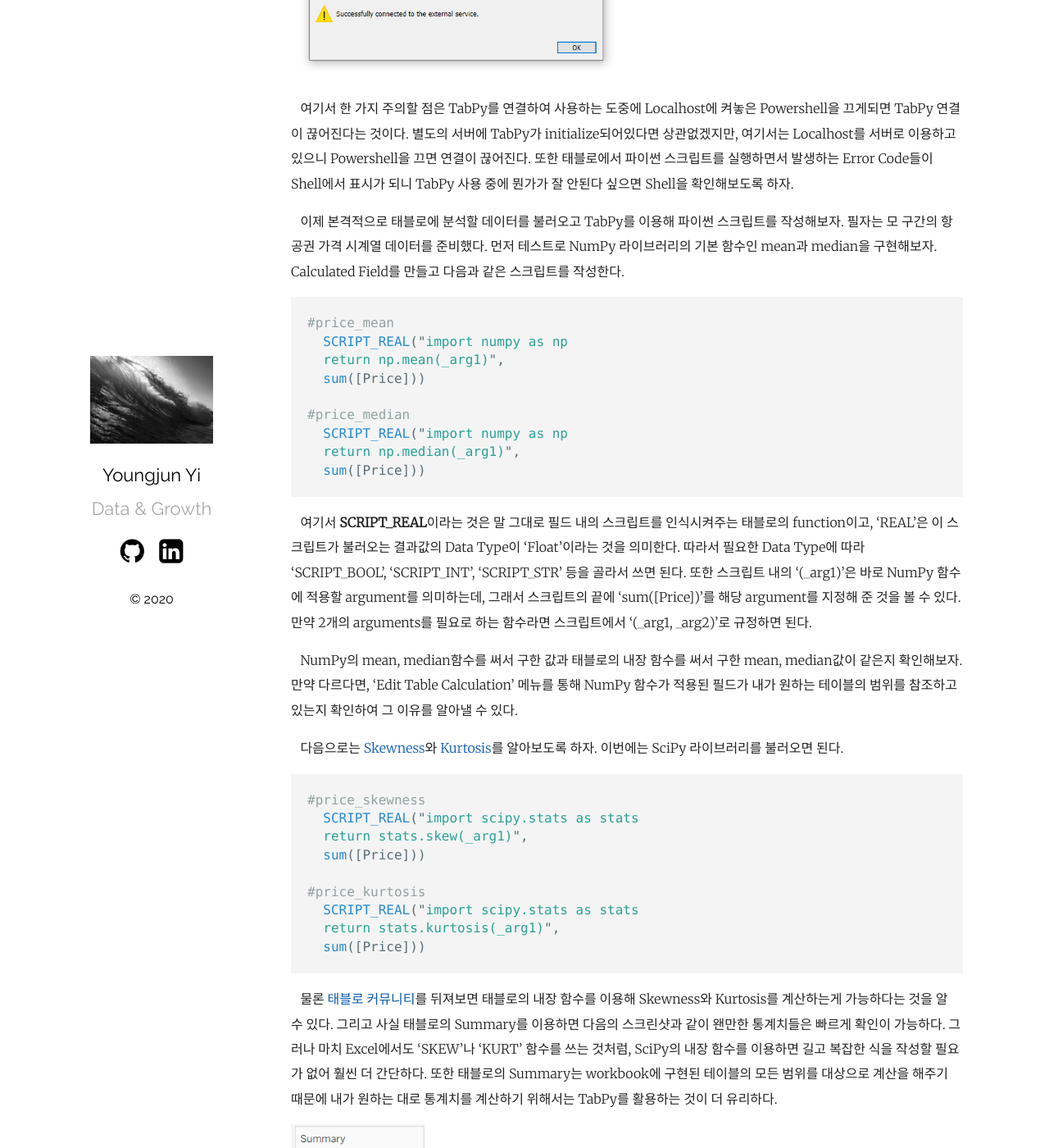
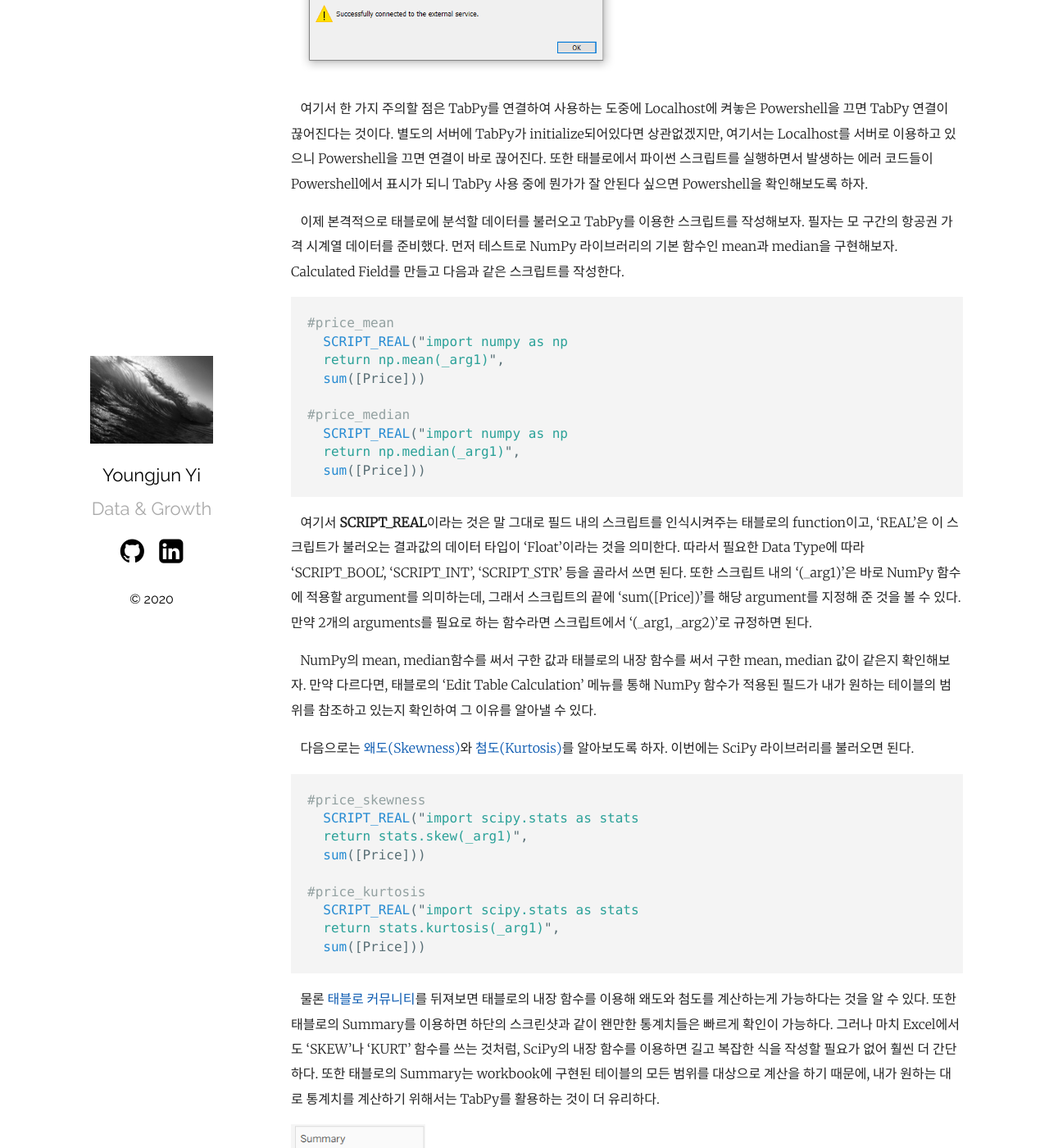
Before and after one commit to youngjunyi/youngjunyi.github.io, a Jekyll site: the page built from _posts/2020-01-26-normality-test-using-tabpy.markdown, in a window 1280 px wide and 1400 px high, scrolled down 1051 px. Shown: the whole window at 82% size. Built offline with Jekyll 4.4.1, drawn with Linux system fonts in a browser that asks for light colours; some of the changed text lies outside the part shown.

Commit message:
Update 2020-01-26-normality-test-using-tabpy.markdown

````diff
--- a/_posts/2020-01-26-normality-test-using-tabpy.markdown
+++ b/_posts/2020-01-26-normality-test-using-tabpy.markdown
@@ -14,9 +14,9 @@ categories: Analytics
 
 <img src="/assets/image/tabpy_connected.PNG" width="50%" height="50%">&nbsp;&nbsp;
 
-&nbsp;&nbsp; 여기서 한 가지 주의할 점은 TabPy를 연결하여 사용하는 도중에 Localhost에 켜놓은 Powershell을 끄게되면 TabPy 연결이 끊어진다는 것이다. 별도의 서버에 TabPy가 initialize되어있다면 상관없겠지만, 여기서는 Localhost를 서버로 이용하고 있으니 Powershell을 끄면 연결이 끊어진다. 또한 태블로에서 파이썬 스크립트를 실행하면서 발생하는 Error Code들이 Shell에서 표시가 되니 TabPy 사용 중에 뭔가가 잘 안된다 싶으면 Shell을 확인해보도록 하자.
+&nbsp;&nbsp; 여기서 한 가지 주의할 점은 TabPy를 연결하여 사용하는 도중에 Localhost에 켜놓은 Powershell을 끄면 TabPy 연결이 끊어진다는 것이다. 별도의 서버에 TabPy가 initialize되어있다면 상관없겠지만, 여기서는 Localhost를 서버로 이용하고 있으니 Powershell을 끄면 연결이 바로 끊어진다. 또한 태블로에서 파이썬 스크립트를 실행하면서 발생하는 에러 코드들이 Powershell에서 표시가 되니 TabPy 사용 중에 뭔가가 잘 안된다 싶으면 Powershell을 확인해보도록 하자.
 
-&nbsp;&nbsp; 이제 본격적으로 태블로에 분석할 데이터를 불러오고 TabPy를 이용해 파이썬 스크립트를 작성해보자. 필자는 모 구간의 항공권 가격 시계열 데이터를 준비했다. 먼저 테스트로 NumPy 라이브러리의 기본 함수인 mean과 median을 구현해보자. Calculated Field를 만들고 다음과 같은 스크립트를 작성한다.
+&nbsp;&nbsp; 이제 본격적으로 태블로에 분석할 데이터를 불러오고 TabPy를 이용한 스크립트를 작성해보자. 필자는 모 구간의 항공권 가격 시계열 데이터를 준비했다. 먼저 테스트로 NumPy 라이브러리의 기본 함수인 mean과 median을 구현해보자. Calculated Field를 만들고 다음과 같은 스크립트를 작성한다.
 
 ```python
 #price_mean
@@ -30,11 +30,11 @@ categories: Analytics
   sum([Price]))
 ```
 
-&nbsp;&nbsp; 여기서 **SCRIPT_REAL**이라는 것은 말 그대로 필드 내의 스크립트를 인식시켜주는 태블로의 function이고, 'REAL'은 이 스크립트가 불러오는 결과값의 Data Type이 'Float'이라는 것을 의미한다. 따라서 필요한 Data Type에 따라 'SCRIPT_BOOL', 'SCRIPT_INT', 'SCRIPT_STR' 등을 골라서 쓰면 된다. 또한 스크립트 내의 '(_arg1)'은 바로 NumPy 함수에 적용할 argument를 의미하는데, 그래서 스크립트의 끝에 'sum([Price])'를 해당 argument를 지정해 준 것을 볼 수 있다. 만약 2개의 arguments를 필요로 하는 함수라면 스크립트에서 '(_arg1, _arg2)'로 규정하면 된다.
+&nbsp;&nbsp; 여기서 **SCRIPT_REAL**이라는 것은 말 그대로 필드 내의 스크립트를 인식시켜주는 태블로의 function이고, 'REAL'은 이 스크립트가 불러오는 결과값의 데이터 타입이 'Float'이라는 것을 의미한다. 따라서 필요한 Data Type에 따라 'SCRIPT_BOOL', 'SCRIPT_INT', 'SCRIPT_STR' 등을 골라서 쓰면 된다. 또한 스크립트 내의 '(_arg1)'은 바로 NumPy 함수에 적용할 argument를 의미하는데, 그래서 스크립트의 끝에 'sum([Price])'를 해당 argument를 지정해 준 것을 볼 수 있다. 만약 2개의 arguments를 필요로 하는 함수라면 스크립트에서 '(_arg1, _arg2)'로 규정하면 된다.
 
-&nbsp;&nbsp; NumPy의 mean, median함수를 써서 구한 값과 태블로의 내장 함수를 써서 구한 mean, median값이 같은지 확인해보자. 만약 다르다면, 'Edit Table Calculation' 메뉴를 통해 NumPy 함수가 적용된 필드가 내가 원하는 테이블의 범위를 참조하고 있는지 확인하여 그 이유를 알아낼 수 있다.
+&nbsp;&nbsp; NumPy의 mean, median함수를 써서 구한 값과 태블로의 내장 함수를 써서 구한 mean, median 값이 같은지 확인해보자. 만약 다르다면, 태블로의 'Edit Table Calculation' 메뉴를 통해 NumPy 함수가 적용된 필드가 내가 원하는 테이블의 범위를 참조하고 있는지 확인하여 그 이유를 알아낼 수 있다.
 
-&nbsp;&nbsp; 다음으로는 [Skewness][SciPy Skewness]와 [Kurtosis][SciPy Kurtosis]를 알아보도록 하자. 이번에는 SciPy 라이브러리를 불러오면 된다.
+&nbsp;&nbsp; 다음으로는 [왜도(Skewness)][SciPy Skewness]와 [첨도(Kurtosis)][SciPy Kurtosis]를 알아보도록 하자. 이번에는 SciPy 라이브러리를 불러오면 된다.
 
 ```python
 #price_skewness
@@ -48,11 +48,11 @@ categories: Analytics
   sum([Price]))
 ```
 
-&nbsp;&nbsp; 물론 [태블로 커뮤니티][Tableau Comm]를 뒤져보면 태블로의 내장 함수를 이용해 Skewness와 Kurtosis를 계산하는게 가능하다는 것을 알 수 있다. 그리고 사실 태블로의 Summary를 이용하면 다음의 스크린샷과 같이 왠만한 통계치들은 빠르게 확인이 가능하다. 그러나 마치 Excel에서도 'SKEW'나 'KURT' 함수를 쓰는 것처럼, SciPy의 내장 함수를 이용하면 길고 복잡한 식을 작성할 필요가 없어 훨씬 더 간단하다. 또한 태블로의 Summary는 workbook에 구현된 테이블의 모든 범위를 대상으로 계산을 해주기 때문에 내가 원하는 대로 통계치를 계산하기 위해서는 TabPy를 활용하는 것이 더 유리하다.
+&nbsp;&nbsp; 물론 [태블로 커뮤니티][Tableau Comm]를 뒤져보면 태블로의 내장 함수를 이용해 왜도와 첨도를 계산하는게 가능하다는 것을 알 수 있다. 또한 태블로의 Summary를 이용하면 하단의 스크린샷과 같이 왠만한 통계치들은 빠르게 확인이 가능하다. 그러나 마치 Excel에서도 'SKEW'나 'KURT' 함수를 쓰는 것처럼, SciPy의 내장 함수를 이용하면 길고 복잡한 식을 작성할 필요가 없어 훨씬 더 간단하다. 또한 태블로의 Summary는 workbook에 구현된 테이블의 모든 범위를 대상으로 계산을 하기 때문에, 내가 원하는 대로 통계치를 계산하기 위해서는 TabPy를 활용하는 것이 더 유리하다.
 
 <img src="/assets/image/tableau_summary.PNG" width="20%" height="20%">&nbsp;&nbsp;
 
-&nbsp;&nbsp; 그럼 이제 마지막으로 정규성 검정(Normality Test)을 위한 필드를 만들어보자. 정규성 검정은 태블로의 내장 함수만을 이용해서는 구현하기 불가능한 영역이기도 하다. 여기서는 SciPy 라이브러리에 있는 Jarque-Bera Test[Jarque-Bera Test]와 Sharpiro-Wilk Test[Shapiro-Wilk Test] 함수를 이용하여 귀무가설('데이터가 정규분포를 따른다')을 채택 또는 기각하기 위한 p-value를 출력하는 스크립트를 다음과 같이 만들었다.
+&nbsp;&nbsp; 그럼 이제 마지막으로 정규성 검정(Normality Test)을 위한 필드를 만들어보자. 정규성 검정은 태블로의 내장 함수만을 이용해서는 구현하기 불가능한 영역이기도 하다. 여기서는 SciPy 라이브러리에 있는 [Jarque-Bera Test][Jarque-Bera Test]와 [Sharpiro-Wilk Test][Shapiro-Wilk Test] 함수를 이용하여 귀무가설('데이터가 정규분포를 따른다')을 채택 또는 기각하기 위한 p-value를 출력하는 스크립트를 다음과 같이 만들었다.
 
 ```python
 #jarque_bera_test
@@ -76,9 +76,6 @@ categories: Analytics
 
 
 
-
-
-
 [TabPy Github]: https://github.com/tableau/TabPy
 [TapPy Github Blog]: https://tableau.github.io/TabPy/docs/server-install.html
 [TapPy Installation]: https://www.theinformationlab.co.uk/2019/04/09/how-to-set-up-tabpy-in-tableau/
````
Also changed, not shown: other parts of _posts/2020-01-26-normality-test-using-tabpy.markdown (+2 -2 lines).
